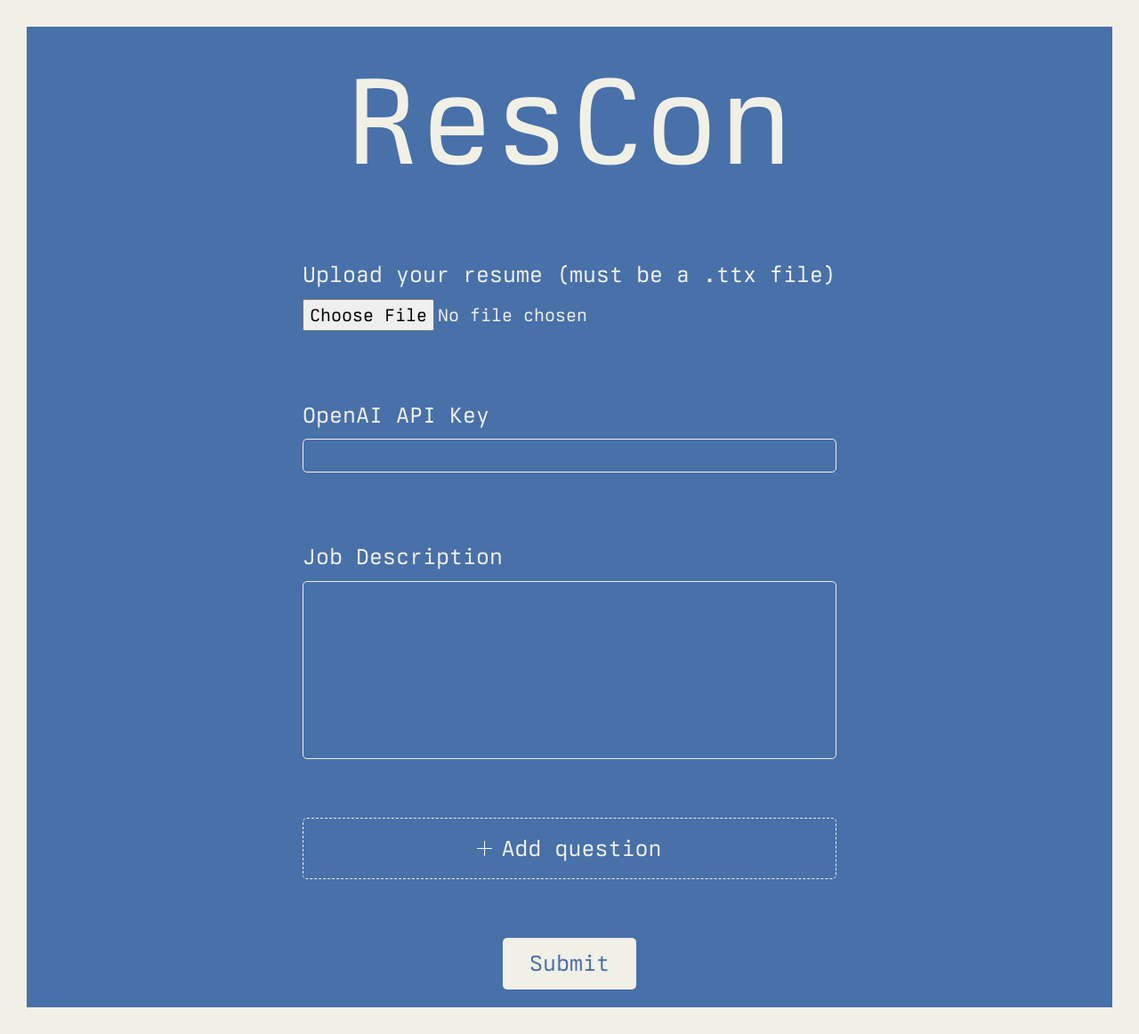
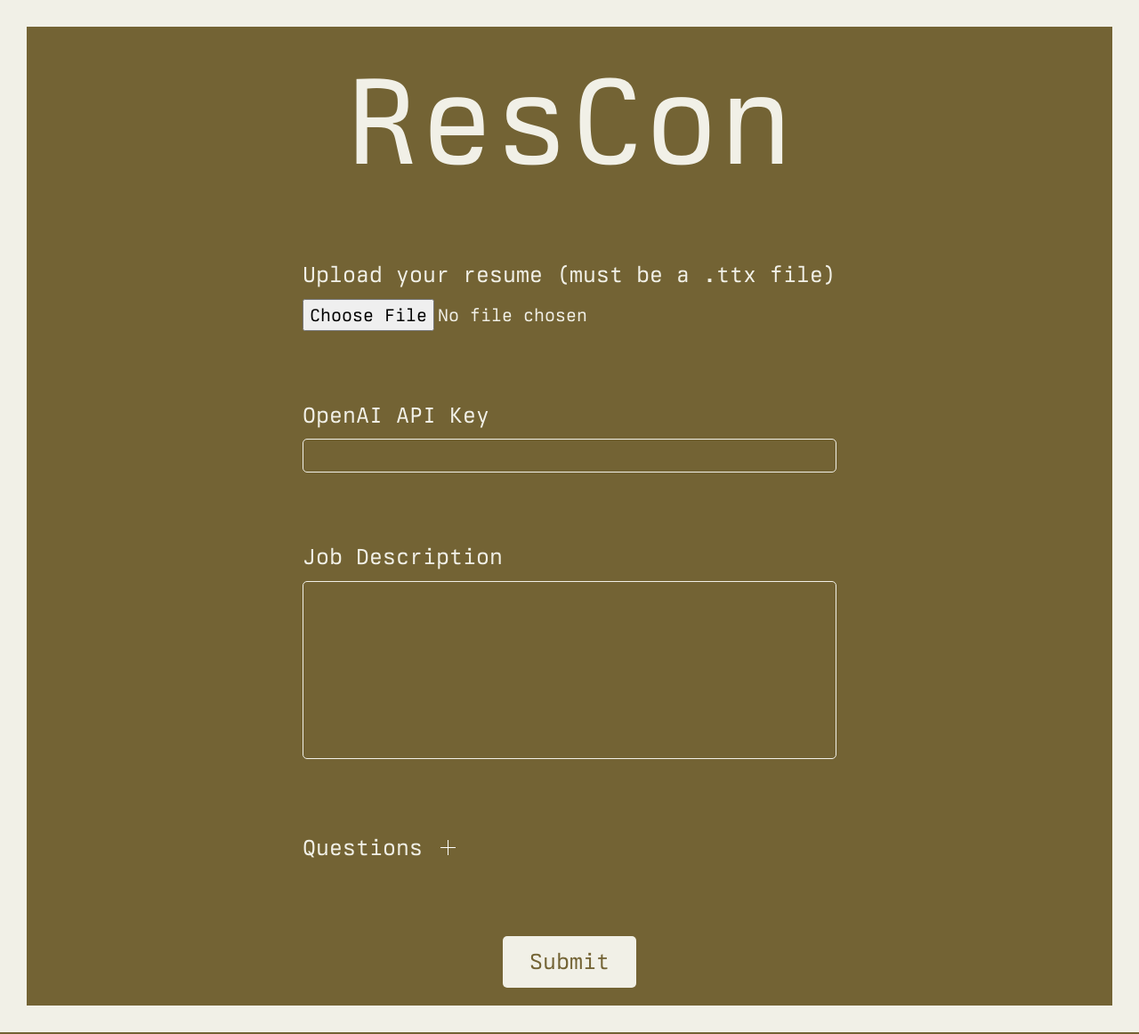
Before and after one commit to ml5885/sync, a Python web app: template rescon/templates/html/manual.html in a window 1280 px wide. Shown: the whole page at 89% size. Run offline with Jinja, Linux system fonts and the light colour scheme; the template is opened without the code that fills it, so the values that code supplies are empty; some libraries are stand-ins or nearby versions.

Commit message:
fix: refactored add question UI

```diff
--- a/rescon/static/background-color.js
+++ b/rescon/static/background-color.js
@@ -1,5 +1,4 @@
 const colors = [
-	"#f1f0e7",
 	"#4870a9",
 	"#736334",
 	"#58878C",
--- a/rescon/static/form.css
+++ b/rescon/static/form.css
@@ -62,27 +62,20 @@ label {
 }
 
 .add-question {
-	display: flex;
-	justify-content: center;
-	align-items: center;
-	border: 1.5px dashed var(--font-color);
-	background-color: transparent;
 	color: var(--font-color);
 	border-radius: 5px;
 	cursor: pointer;
 	width: 100%;
 	padding: 15px 0px;
 	margin-bottom: 1rem;
+	display: flex;
+	flex-direction: row;
+	align-items: center;
+	gap: 20px;
 }
 
 .add-question label {
-	cursor: pointer;
-	margin-bottom: 0rem !important;
-}
-
-.add-question .question-label {
-	display: flex;
-	gap: 10px;
+	margin-bottom: 0 !important;
 }
 
 .delete-button {
--- a/rescon/templates/html/manual.html
+++ b/rescon/templates/html/manual.html
@@ -55,10 +55,8 @@
 					></textarea>
 				</div>
 				<div class="add-question">
-					<div class="question-label">
-						<img src="../../static/Plus.svg" />
-						<label for="addQuestion">Add question</label>
-					</div>
+					<label for="addQuestion">Questions</label>
+					<img src="../../static/Plus.svg" />
 				</div>
 				<button type="submit" class="button">Submit</button>
 			</form>
```
